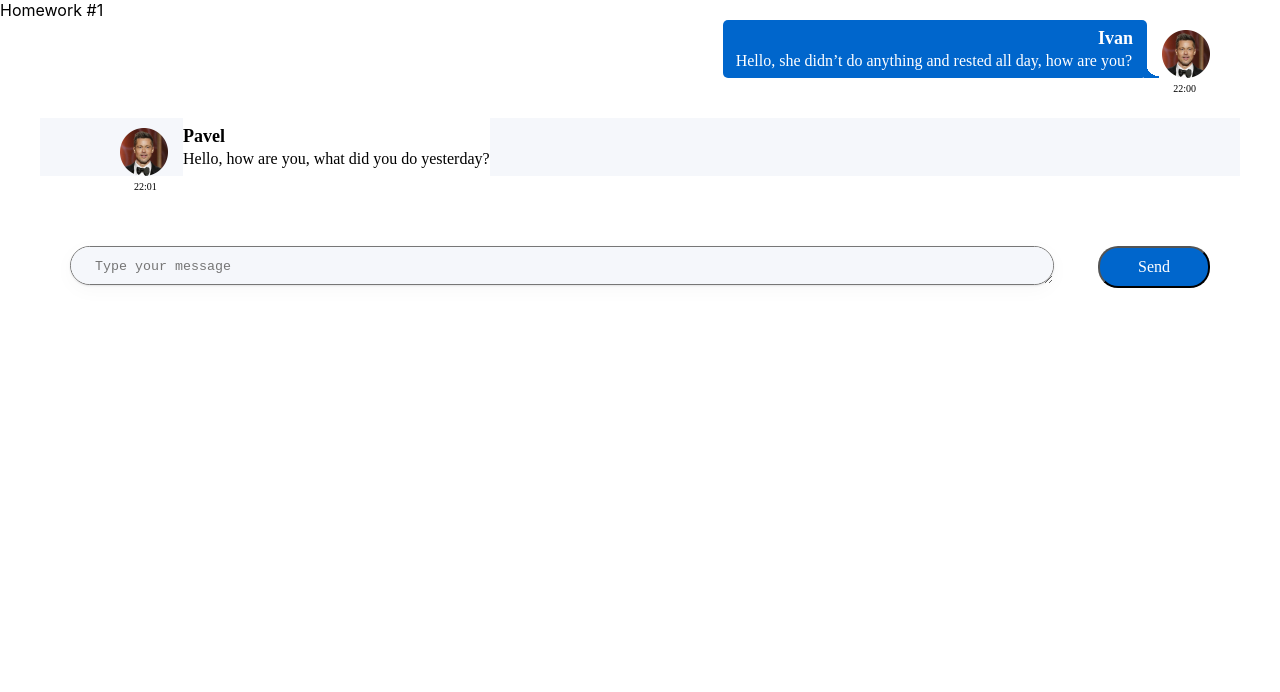
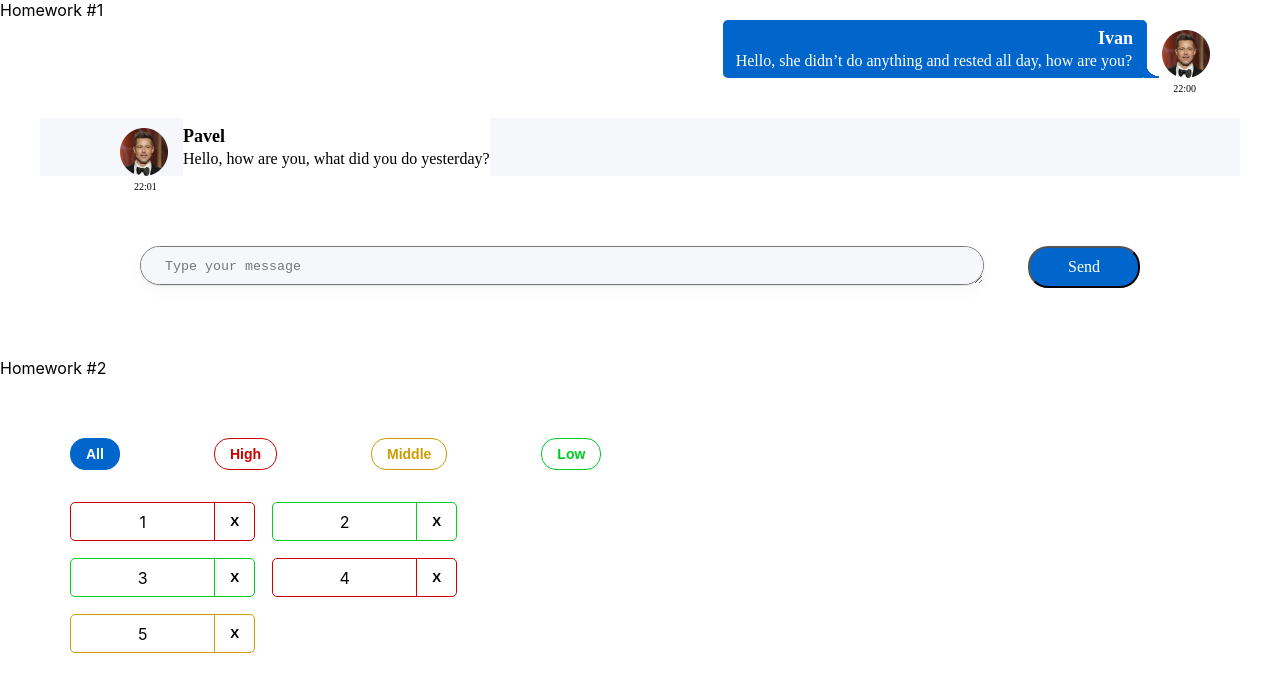
Before and after one commit to denisklopot/hw2, a React (Create React App) app: page / in a window 1280 px wide. Shown: the top 692 px of the page. Built offline with nearby package versions, Linux system fonts and the light colour scheme.

Commit message:
done hw2

```diff
--- a/src/s1-main/App.tsx
+++ b/src/s1-main/App.tsx
@@ -1,13 +1,14 @@
 import React from 'react'
 import s from './App.module.css'
 import HW1 from '../s2-homeworks/hw01/HW1'
+import HW2 from "../s2-homeworks/hw02/HW2";
 
 function App() {
     return (
         <div className={s.App}>
             <HW1/>
             {/*раскомментировать по ходу выполнения*/}
-            {/*<HW2/>*/}
+            <HW2/>
             {/*<HW3/>*/}
             {/*<HW4/>*/}
 
--- a/src/s2-homeworks/hw01/message-sender/MessageSender.module.css
+++ b/src/s2-homeworks/hw01/message-sender/MessageSender.module.css
@@ -2,7 +2,7 @@
     position: relative;
     display: flex;
     justify-content: space-around;
-    margin-top: 70px;
+    margin: 70px 70px ;
 }
 
 .textarea {
--- a/src/s2-homeworks/hw02/HW2.tsx
+++ b/src/s2-homeworks/hw02/HW2.tsx
@@ -37,15 +37,16 @@ const defaultAffairs: Array<AffairType> = [ // need to fix any
 
 // pure helper functions
 export const filterAffairs = (affairs: Array<AffairType>, filter: FilterType): Array<AffairType> => { // need to fix any
-    if (filter === 'all') {
-        return affairs
-    } else {
-        return affairs.filter(a => a.priority === filter)
-    }
+     if (filter === 'all') {
+         return affairs
+     } else {
+         return affairs.filter(a => a.priority === filter)
+     }
     // need to fix
 }
-export const deleteAffair = (affairs: Array<AffairType>, _id: number): any => { // need to fix any
-    return affairs.filter(a => a._id !== _id) // need to fix
+export const deleteAffair = (affairs: Array<AffairType>, _id: number): Array<AffairType> => { // need to fix any
+    return affairs.filter(d => d._id !== _id)
+     // need to fix
 }
 
 function HW2() {
@@ -54,7 +55,8 @@ function HW2() {
 
     const filteredAffairs = filterAffairs(affairs, filter)
     const deleteAffairCallback = (_id: number) => { // need to fix any
-        setAffairs(deleteAffair(affairs, _id))// need to fix
+        // need to fix
+        setAffairs(deleteAffair(affairs, _id))
     }
 
     return (
--- a/src/s2-homeworks/hw02/affairs/Affairs.module.css
+++ b/src/s2-homeworks/hw02/affairs/Affairs.module.css
@@ -22,6 +22,7 @@
 
 .button {
     padding: 5px 15px;
+    margin: 60px 0 0 70px;
 
     background: transparent;
     color: var(--color);
@@ -52,4 +53,5 @@
     gap: 17px;
     flex-wrap: wrap;
     max-width: 450px;
+    margin-left: 70px;
 }
--- a/src/s2-homeworks/hw02/affairs/Affairs.tsx
+++ b/src/s2-homeworks/hw02/affairs/Affairs.tsx
@@ -4,15 +4,16 @@ import {AffairType, FilterType} from '../HW2'
 import s from './Affairs.module.css'
 
 type AffairsPropsType = {
-    data: any // need to fix any
-    setFilter: any
-    deleteAffairCallback: any
+    data: Array<AffairType> // need to fix any
+    setFilter: (filter: FilterType) => void
+    deleteAffairCallback: (id: number) => void
     filter: FilterType
 }
 
 function Affairs(props: AffairsPropsType) {
     const setAll = () => {
         // need to fix
+
     }
     const setHigh = () => {
         // need to fix
--- a/src/s2-homeworks/hw02/affairs/affair/Affair.module.css
+++ b/src/s2-homeworks/hw02/affairs/affair/Affair.module.css
@@ -2,6 +2,7 @@
     display: flex;
     align-items: center;
     width: 185px;
+
 
     border: 1.5px solid var(--color);
     border-radius: 5px;
--- a/src/s2-homeworks/hw02/affairs/affair/Affair.tsx
+++ b/src/s2-homeworks/hw02/affairs/affair/Affair.tsx
@@ -6,12 +6,12 @@ import s2 from '../Affairs.module.css'
 type AffairPropsType = {
     // key не нужно типизировать
     affair: AffairType
-    deleteAffairCallback: any // need to fix any
+    deleteAffairCallback: (id: number) => void // need to fix any
 }
 
 function Affair(props: AffairPropsType) {
     const deleteCallback = () => {
-        // need to fix
+        {props.deleteAffairCallback(props.affair._id)}
     }
 
     const nameClass = s.name + ' ' + s2[props.affair.priority]
@@ -25,7 +25,7 @@ function Affair(props: AffairPropsType) {
         >
             <div id={'hw2-name-' + props.affair._id} className={nameClass}>
                 {/*создаёт студент*/}
-
+                {props.affair._id}
                 {/**/}
             </div>
             <div id={'hw2-priority-' + props.affair._id} hidden>
```
